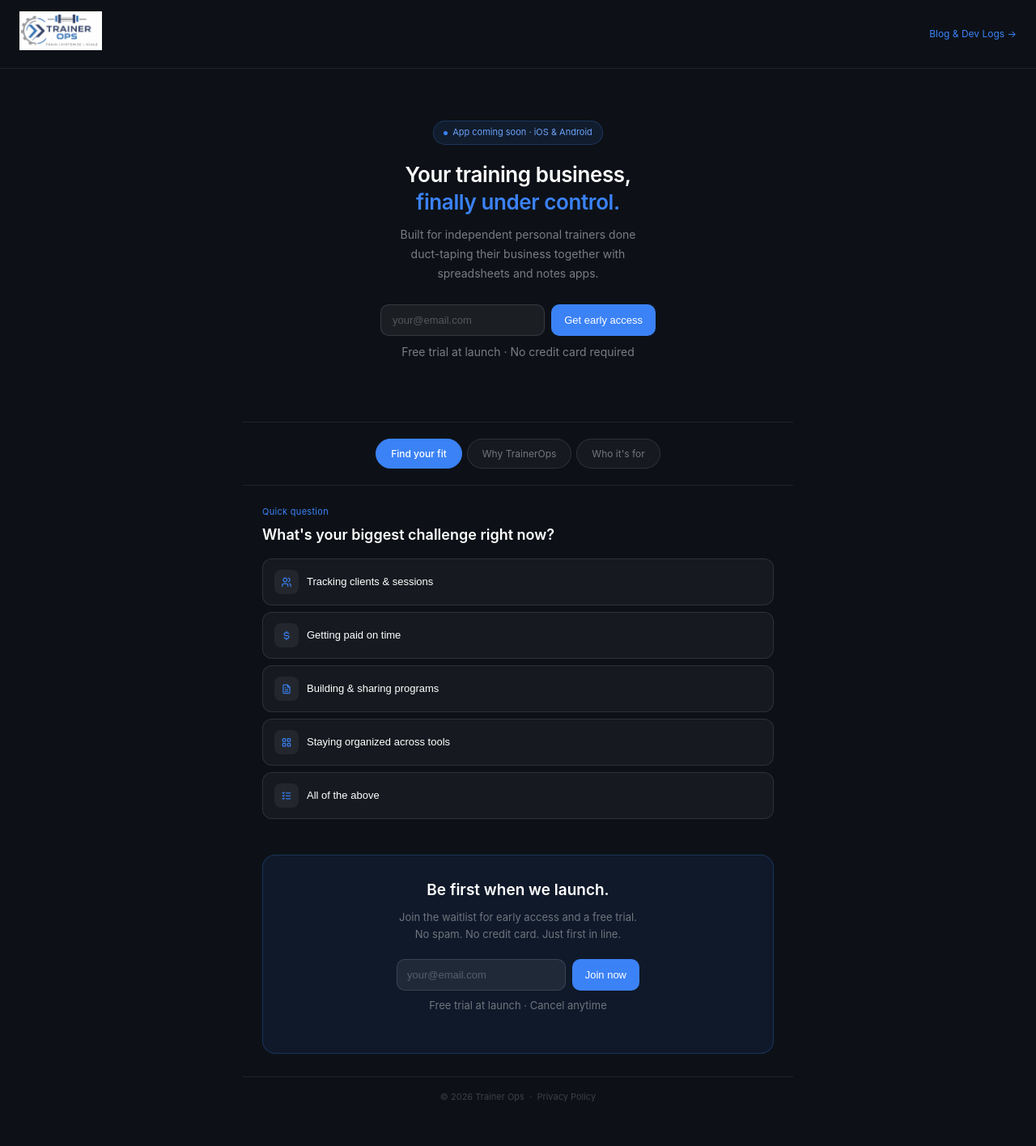
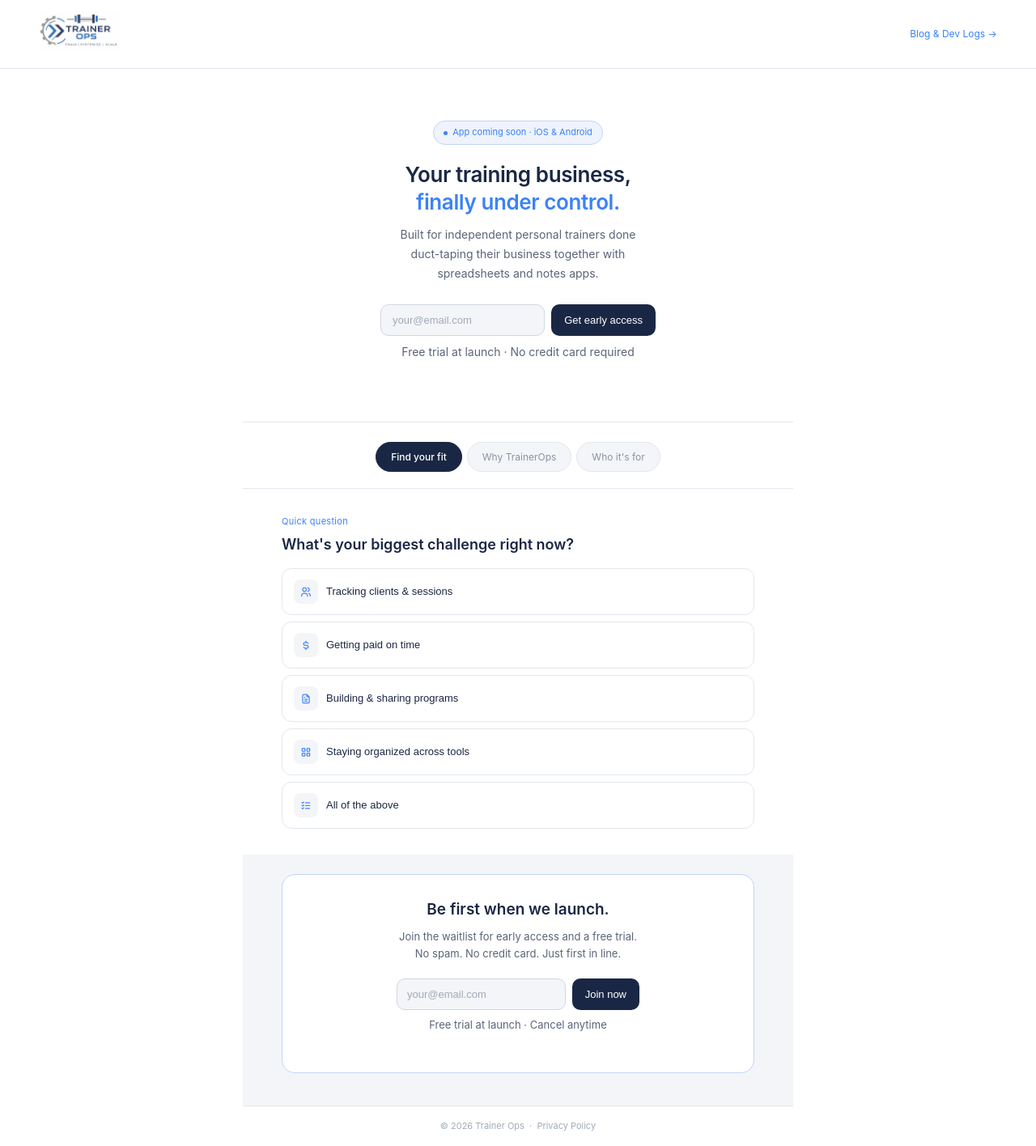
Before and after one commit to thetrainerops-code/thetrainerops, a Jekyll site: the page index.html, which Jekyll copies as it is, in a window 1280 px wide. Shown: the whole page at 81% size. Built offline with Jekyll 4.4.1, drawn with Linux system fonts in a browser that asks for light colours; before the commit the page ends 1380 px from its top, so only the background shows below that.

Commit message:
Refactor styles for better readability and layout
Updated styles for improved readability and aesthetics, including background colors, text colors, and hover effects. Adjusted layout properties for various sections.

```diff
--- a/index.html
+++ b/index.html
@@ -11,8 +11,8 @@
     *, *::before, *::after { box-sizing: border-box; margin: 0; padding: 0; }
 
     body {
-      background: #0d1117;
-      color: #fff;
+      background: #ffffff;
+      color: #1a2744;
       font-family: -apple-system, BlinkMacSystemFont, 'Segoe UI', sans-serif;
       font-size: 16px;
       line-height: 1.6;
@@ -21,10 +21,7 @@
     a { color: #3b82f6; text-decoration: none; }
     a:hover { text-decoration: underline; }
 
-    .page {
-      width: 100%;
-      min-height: 100vh;
-    }
+    .page { width: 100%; min-height: 100vh; background: #ffffff; }
 
     .page > * {
       max-width: 680px;
@@ -32,11 +29,17 @@
       margin-right: auto;
     }
 
+    /* ── Nav ── */
     .nav {
       max-width: 100% !important;
       padding: 14px 48px;
-      border-bottom: 0.5px solid rgba(255,255,255,0.08);
+      border-bottom: 0.5px solid #e2e6ed;
+      background: #ffffff;
+      display: flex;
+      justify-content: space-between;
+      align-items: center;
     }
+    .nav-link { font-size: 12px; color: #3b82f6; }
 
     @media (max-width: 600px) {
       .nav { padding: 14px 24px; }
@@ -44,36 +47,25 @@
       .tabs-wrapper { padding: 16px 24px 0; }
       .tab-content { padding: 20px 24px; }
       .launch-section { padding: 16px 24px 24px; }
-      .audience-grid { grid-template-columns: 1fr 1fr; }
     }
-
-    /* ── Nav ── */
-    .nav {
-      display: flex;
-      justify-content: space-between;
-      align-items: center;
-      padding: 14px 24px;
-      border-bottom: 0.5px solid rgba(255,255,255,0.08);
-    }
-
-    .nav-link { font-size: 12px; color: #3b82f6; }
 
     /* ── Hero ── */
     .hero {
       padding: 64px 48px 48px;
       text-align: center;
-      border-bottom: 0.5px solid rgba(255,255,255,0.08);
+      border-bottom: 0.5px solid #e2e6ed;
+      background: #ffffff;
     }
     .badge {
       display: inline-flex;
       align-items: center;
       gap: 6px;
-      background: rgba(59,130,246,0.1);
-      border: 0.5px solid rgba(59,130,246,0.25);
+      background: #eef3fd;
+      border: 0.5px solid #c3d4f7;
       border-radius: 20px;
       padding: 5px 12px;
       font-size: 11px;
-      color: #6aa3f8;
+      color: #3b82f6;
       margin-bottom: 20px;
     }
     .badge-dot { width: 5px; height: 5px; border-radius: 50%; background: #3b82f6; }
@@ -81,14 +73,14 @@
       font-size: 26px;
       font-weight: 600;
       line-height: 1.3;
-      color: #fff;
+      color: #1a2744;
       margin-bottom: 12px;
       letter-spacing: -0.4px;
     }
     .hero h1 span { color: #3b82f6; }
     .hero p {
       font-size: 14px;
-      color: rgba(255,255,255,0.45);
+      color: #5a6478;
       line-height: 1.7;
       margin-bottom: 26px;
       max-width: 300px;
@@ -98,35 +90,36 @@
     .email-row { display: flex; gap: 8px; max-width: 340px; margin: 0 auto 8px; }
     .email-row input {
       flex: 1;
-      background: rgba(255,255,255,0.06);
-      border: 0.5px solid rgba(255,255,255,0.12);
+      background: #f4f5f8;
+      border: 0.5px solid #d0d6e2;
       border-radius: 10px;
       padding: 11px 14px;
       font-size: 13px;
-      color: #fff;
+      color: #1a2744;
       outline: none;
       min-width: 0;
     }
-    .email-row input::placeholder { color: rgba(255,255,255,0.25); }
+    .email-row input::placeholder { color: #a0aab8; }
     .email-row input:focus { border-color: #3b82f6; }
     .email-row button {
-      background: #3b82f6;
+      background: #1a2744;
       border: none;
       border-radius: 10px;
       padding: 11px 16px;
       font-size: 13px;
-      color: #fff;
+      color: #ffffff;
       font-weight: 500;
       cursor: pointer;
       white-space: nowrap;
     }
-    .email-row button:hover { background: #2563eb; }
-    .hero-note { font-size: 11px; color: rgba(255,255,255,0.2); }
+    .email-row button:hover { background: #2d3f6b; }
+    .hero-note { font-size: 11px; color: #a0aab8; }
 
     /* ── Tabs ── */
     .tabs-wrapper {
-      padding: 20px 24px 0;
-      border-bottom: 0.5px solid rgba(255,255,255,0.08);
+      padding: 24px 48px 0;
+      border-bottom: 0.5px solid #e2e6ed;
+      background: #ffffff;
     }
     .tabs-pills {
       display: flex;
@@ -138,33 +131,33 @@
     .pill {
       padding: 8px 18px;
       font-size: 12px;
-      color: rgba(255,255,255,0.4);
-      border: 0.5px solid rgba(255,255,255,0.1);
+      color: #8a94a6;
+      border: 0.5px solid #e2e6ed;
       border-radius: 20px;
-      background: rgba(255,255,255,0.04);
+      background: #f4f5f8;
       cursor: pointer;
       white-space: nowrap;
       transition: all 0.15s;
       user-select: none;
     }
-    .pill:hover { border-color: #3b82f6; color: #6aa3f8; }
-    .pill.active { background: #3b82f6; color: #fff; border-color: #3b82f6; font-weight: 500; }
+    .pill:hover { border-color: #3b82f6; color: #3b82f6; }
+    .pill.active { background: #1a2744; color: #ffffff; border-color: #1a2744; font-weight: 500; }
 
     /* ── Tab Content ── */
-    .tab-content { display: none; padding: 24px; min-height: 280px; }
+    .tab-content { display: none; padding: 32px 48px; min-height: 280px; background: #ffffff; }
     .tab-content.active { display: block; }
     .section-eyebrow { font-size: 11px; color: #3b82f6; margin-bottom: 8px; letter-spacing: 0.3px; }
-    .section-title { font-size: 18px; font-weight: 600; color: #fff; margin-bottom: 16px; line-height: 1.35; }
+    .section-title { font-size: 18px; font-weight: 600; color: #1a2744; margin-bottom: 16px; line-height: 1.35; }
 
     /* ── Survey ── */
     .survey-options { display: flex; flex-direction: column; gap: 8px; }
     .option-btn {
-      background: rgba(255,255,255,0.04);
-      border: 0.5px solid rgba(255,255,255,0.1);
+      background: #ffffff;
+      border: 0.5px solid #e2e6ed;
       border-radius: 12px;
       padding: 13px 14px;
       font-size: 13px;
-      color: #fff;
+      color: #1a2744;
       text-align: left;
       cursor: pointer;
       display: flex;
@@ -173,130 +166,131 @@
       transition: all 0.15s;
       width: 100%;
     }
-    .option-btn:hover { border-color: #3b82f6; background: rgba(59,130,246,0.06); }
-    .option-btn.selected { border: 1.5px solid #3b82f6; background: rgba(59,130,246,0.1); color: #fff; }
+    .option-btn:hover { border-color: #3b82f6; background: #fafbff; }
+    .option-btn.selected { border: 1.5px solid #3b82f6; background: #eef3fd; color: #1a2744; }
     .option-icon {
       width: 30px; height: 30px;
       border-radius: 8px;
-      background: rgba(255,255,255,0.06);
+      background: #f4f5f8;
       display: flex; align-items: center; justify-content: center;
       flex-shrink: 0;
     }
-    .option-btn.selected .option-icon { background: rgba(59,130,246,0.2); }
+    .option-btn.selected .option-icon { background: #dbeafe; }
 
     /* ── Response Card ── */
     .response-card {
       margin-top: 16px;
-      background: rgba(59,130,246,0.07);
-      border: 1.5px solid rgba(59,130,246,0.35);
+      background: #ffffff;
+      border: 1.5px solid #3b82f6;
       border-radius: 14px;
       padding: 18px;
       display: none;
     }
     .response-card.visible { display: block; }
-    .response-tag { font-size: 10px; color: #6aa3f8; margin-bottom: 5px; letter-spacing: 0.3px; text-transform: uppercase; }
-    .response-headline { font-size: 15px; font-weight: 600; color: #fff; margin-bottom: 6px; line-height: 1.4; }
-    .response-body { font-size: 13px; color: rgba(255,255,255,0.5); line-height: 1.6; margin-bottom: 12px; }
+    .response-tag { font-size: 10px; color: #3b82f6; margin-bottom: 5px; letter-spacing: 0.3px; text-transform: uppercase; }
+    .response-headline { font-size: 15px; font-weight: 600; color: #1a2744; margin-bottom: 6px; line-height: 1.4; }
+    .response-body { font-size: 13px; color: #5a6478; line-height: 1.6; margin-bottom: 12px; }
     .response-features { display: flex; flex-direction: column; gap: 7px; margin-bottom: 14px; }
-    .response-feature { display: flex; align-items: center; gap: 8px; font-size: 12px; color: rgba(255,255,255,0.55); }
-    .response-divider { height: 0.5px; background: rgba(255,255,255,0.08); margin-bottom: 12px; }
-    .response-cta-label { font-size: 12px; color: rgba(255,255,255,0.45); margin-bottom: 10px; }
+    .response-feature { display: flex; align-items: center; gap: 8px; font-size: 12px; color: #5a6478; }
+    .response-divider { height: 0.5px; background: #e2e6ed; margin-bottom: 12px; }
+    .response-cta-label { font-size: 12px; color: #5a6478; margin-bottom: 10px; }
     .response-email { display: flex; gap: 8px; }
     .response-email input {
       flex: 1;
-      background: rgba(255,255,255,0.06);
-      border: 0.5px solid rgba(255,255,255,0.12);
+      background: #f4f5f8;
+      border: 0.5px solid #d0d6e2;
       border-radius: 8px;
       padding: 10px 12px;
       font-size: 12px;
-      color: #fff;
+      color: #1a2744;
       outline: none;
       min-width: 0;
     }
-    .response-email input::placeholder { color: rgba(255,255,255,0.25); }
+    .response-email input::placeholder { color: #a0aab8; }
     .response-email input:focus { border-color: #3b82f6; }
     .response-email button {
-      background: #3b82f6;
+      background: #1a2744;
       border: none;
       border-radius: 8px;
       padding: 10px 14px;
       font-size: 12px;
-      color: #fff;
+      color: #ffffff;
       font-weight: 500;
       cursor: pointer;
       white-space: nowrap;
     }
-    .response-email button:hover { background: #2563eb; }
-    .response-note { font-size: 10px; color: rgba(255,255,255,0.2); text-align: center; margin-top: 8px; }
+    .response-email button:hover { background: #2d3f6b; }
+    .response-note { font-size: 10px; color: #a0aab8; text-align: center; margin-top: 8px; }
 
     /* ── Why ── */
     .promise-list { display: flex; flex-direction: column; gap: 8px; }
     .promise-item {
       display: flex; align-items: flex-start; gap: 10px;
       padding: 13px;
-      background: rgba(255,255,255,0.04);
-      border: 0.5px solid rgba(255,255,255,0.08);
+      background: #f4f5f8;
+      border: 0.5px solid #e2e6ed;
       border-radius: 12px;
     }
-    .promise-text { font-size: 13px; color: rgba(255,255,255,0.6); line-height: 1.5; }
+    .promise-text { font-size: 13px; color: #5a6478; line-height: 1.5; }
 
     /* ── Who ── */
     .audience-grid { display: grid; grid-template-columns: 1fr 1fr; gap: 8px; }
     .audience-card {
-      background: rgba(255,255,255,0.04);
-      border: 0.5px solid rgba(255,255,255,0.08);
+      background: #f4f5f8;
+      border: 0.5px solid #e2e6ed;
       border-radius: 12px;
       padding: 14px;
     }
-    .audience-title { font-size: 12px; font-weight: 600; color: #fff; margin-bottom: 4px; }
-    .audience-desc { font-size: 11px; color: rgba(255,255,255,0.35); line-height: 1.5; }
+    .audience-title { font-size: 12px; font-weight: 600; color: #1a2744; margin-bottom: 4px; }
+    .audience-desc { font-size: 11px; color: #8a94a6; line-height: 1.5; }
 
     /* ── Launch Card ── */
-    .launch-section { padding: 20px 24px 28px; }
+    .launch-section { padding: 24px 48px 40px; background: #f4f5f8; }
     .launch-card {
-      background: rgba(59,130,246,0.08);
-      border: 0.5px solid rgba(59,130,246,0.25);
+      background: #ffffff;
+      border: 0.5px solid #c3d4f7;
       border-radius: 16px;
       padding: 28px 24px;
       text-align: center;
     }
-    .launch-card h3 { font-size: 19px; font-weight: 600; color: #fff; margin-bottom: 8px; }
-    .launch-card p { font-size: 13px; color: rgba(255,255,255,0.4); margin-bottom: 20px; line-height: 1.6; }
+    .launch-card h3 { font-size: 19px; font-weight: 600; color: #1a2744; margin-bottom: 8px; }
+    .launch-card p { font-size: 13px; color: #5a6478; margin-bottom: 20px; line-height: 1.6; }
     .launch-email { display: flex; gap: 8px; max-width: 300px; margin: 0 auto 8px; }
     .launch-email input {
       flex: 1;
-      background: rgba(255,255,255,0.07);
-      border: 0.5px solid rgba(255,255,255,0.12);
+      background: #f4f5f8;
+      border: 0.5px solid #d0d6e2;
       border-radius: 10px;
       padding: 11px 12px;
       font-size: 13px;
-      color: #fff;
+      color: #1a2744;
       outline: none;
       min-width: 0;
     }
-    .launch-email input::placeholder { color: rgba(255,255,255,0.25); }
+    .launch-email input::placeholder { color: #a0aab8; }
     .launch-email input:focus { border-color: #3b82f6; }
     .launch-email button {
-      background: #3b82f6;
+      background: #1a2744;
       border: none;
       border-radius: 10px;
       padding: 11px 16px;
       font-size: 13px;
-      color: #fff;
+      color: #ffffff;
       font-weight: 500;
       cursor: pointer;
       white-space: nowrap;
     }
-    .launch-email button:hover { background: #2563eb; }
-    .launch-note { font-size: 11px; color: rgba(255,255,255,0.2); }
+    .launch-email button:hover { background: #2d3f6b; }
+    .launch-note { font-size: 11px; color: #a0aab8; }
 
     /* ── Footer ── */
     .footer {
       padding: 16px 24px;
-      border-top: 0.5px solid rgba(255,255,255,0.08);
+      border-top: 0.5px solid #e2e6ed;
       text-align: center;
       font-size: 11px;
-      color: rgba(255,255,255,0.2);
+      color: #a0aab8;
+      background: #ffffff;
     }
   </style>
 </head>
@@ -351,7 +345,6 @@
           <div class="option-icon"><i class="ti ti-layout-grid" style="font-size:14px;color:#3b82f6;"></i></div>
           Staying organized across tools
         </button>
-
         <button class="option-btn" onclick="selectOption(this,'all')">
           <div class="option-icon"><i class="ti ti-list-check" style="font-size:14px;color:#3b82f6;"></i></div>
           All of the above
@@ -443,7 +436,7 @@
 
     <!-- Footer -->
     <footer class="footer">
-      © 2026 Trainer Ops &nbsp;·&nbsp; <a href="/privacy-policy" style="color:rgba(255,255,255,0.2);text-decoration:none;">Privacy Policy</a>
+      © 2026 Trainer Ops &nbsp;·&nbsp; <a href="/privacy-policy" style="color:#a0aab8;text-decoration:none;">Privacy Policy</a>
     </footer>
 
   </div>
```
Also changed, not shown: other parts of index.html (+2 -3 lines).
